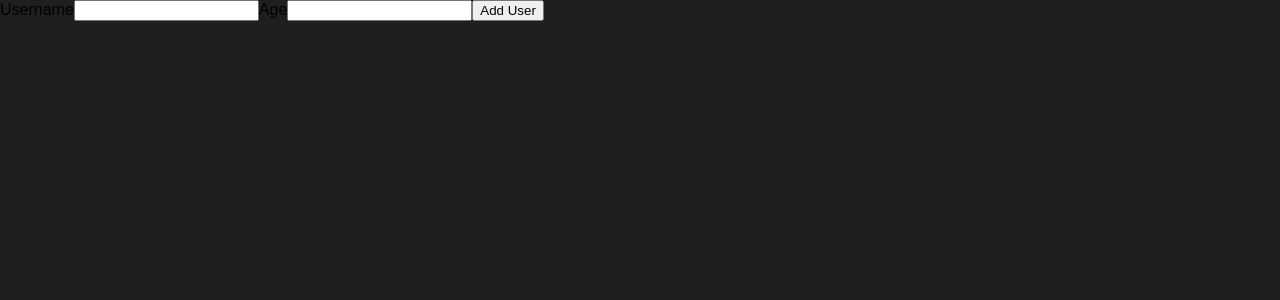
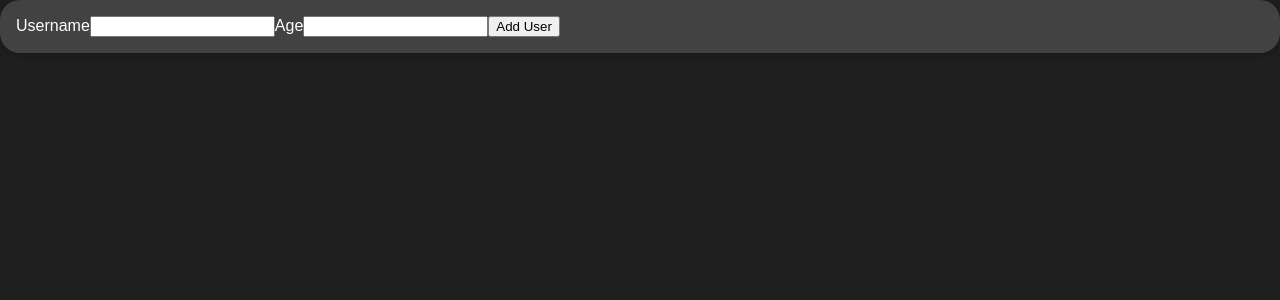
Before and after one commit to DEFIdaniel1/modul-msg-project, a React (Create React App) app: page / in a window 1280 px wide. Shown: the top 300 px of the page. Built offline with nearby package versions, Linux system fonts and the light colour scheme.

Commit message:
Card added

```diff
--- /dev/null
+++ b/src/Components/UI/Card.css
@@ -0,0 +1,7 @@
+.card {
+  background: rgb(66, 66, 66);
+  padding: 1em;
+  color: white;
+  border-radius: 20px;
+  box-shadow: 0 1px 8px rgba(0, 0, 0, 0.25);
+}
--- /dev/null
+++ b/src/Components/UI/Card.js
@@ -0,0 +1,10 @@
+import React from 'react';
+import './Card.css';
+
+const Card = (props) => {
+    const classes = 'card ' + props.className;
+
+    return (<div className={classes}>{props.children}</div>
+    )};
+
+export default Card;
--- a/src/Components/Users/AddUser.js
+++ b/src/Components/Users/AddUser.js
@@ -1,4 +1,5 @@
 import React from "react";
+import Card from '../UI/Card';
 
 const AddUser = (props) => {
     const addUserHandler = (event) => {
@@ -6,6 +7,7 @@ const AddUser = (props) => {
     }
 
     return (
+      <Card>
         <form onSubmit={addUserHandler}>
           <label htmlFor="username">Username</label>
           <input id="username" type="text" />
@@ -13,6 +15,7 @@ const AddUser = (props) => {
           <input id="age" type="number" />
           <button type="submit">Add User</button>
         </form>
+      </Card>
     );
 };
 
```
Lines whose indentation alone changed are shown as unchanged.
